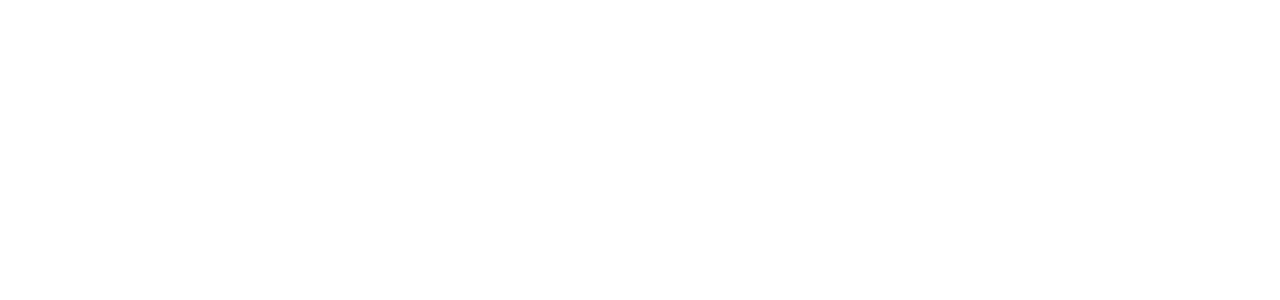
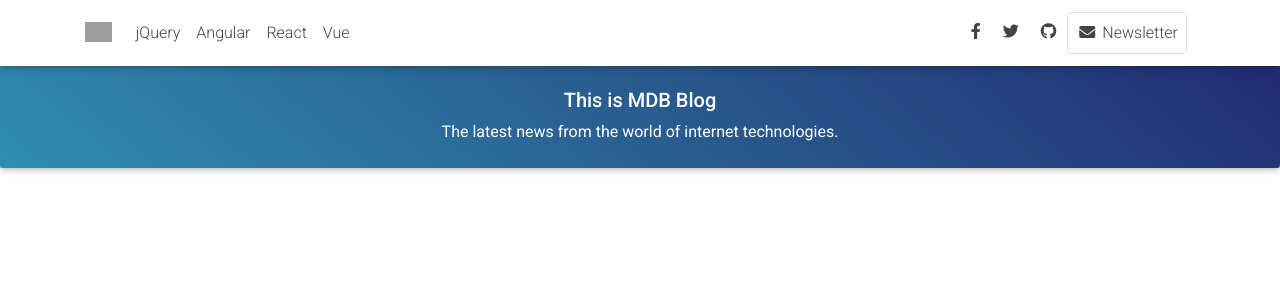
Before and after one commit to HAbdelhamid/Bloger, a PHP site: page / in a window 1280 px wide. Before the commit the part shown is empty. Shown: the top 300 px of the page. Run offline with PHP 8.4, Linux system fonts and the light colour scheme; some libraries are stand-ins or nearby versions; grey boxes are pictures that could not be loaded.

Commit message:
Add: added initial navbar with main content

```diff
--- a/App/front/footer.php
+++ b/App/front/footer.php
@@ -2,6 +2,6 @@
     <script type="text/javascript" src="node_modules/mdbootstrap/js/popper.min.js"></script>
     <script type="text/javascript" src="node_modules/mdbootstrap/js/bootstrap.min.js"></script>
     <script type="text/javascript" src="node_modules/mdbootstrap/js/mdb.min.js"></script>
-    <script src="../../assets/js/script.js"></script>
+    <script src="assets/js/script.js"></script>
 </body>
 </html>
--- a/App/front/header.php
+++ b/App/front/header.php
@@ -9,6 +9,7 @@
     <link rel="stylesheet" href="node_modules/mdbootstrap/css/bootstrap.min.css">
     <link rel="stylesheet" href="node_modules/mdbootstrap/css/mdb.min.css">
     <link rel="stylesheet" href="node_modules/mdbootstrap/css/style.css">
+    <link rel="stylesheet" href="./assets/css/style.css">
     <title>Document</title>
 </head>
 <body>
--- /dev/null
+++ b/App/front/navbar.php
@@ -0,0 +1,93 @@
+    <!-- Navbar -->
+    <nav class="navbar fixed-top navbar-expand-lg navbar-light white scrolling-navbar">
+        <div class="container">
+
+            <!-- Brand -->
+            <a class="navbar-brand waves-effect" href="https://mdbootstrap.com/docs/jquery/" target="_blank">
+            <img src="https://mdbootstrap.com/wp-content/uploads/2018/06/logo-mdb-jquery-small.png" alt="Logo">
+            </a>
+
+            <!-- Collapse -->
+            <button class="navbar-toggler" type="button" data-toggle="collapse" data-target="#navbarSupportedContent"
+            aria-controls="navbarSupportedContent" aria-expanded="false" aria-label="Toggle navigation">
+            <span class="navbar-toggler-icon"></span>
+            </button>
+
+            <!-- Links -->
+            <div class="collapse navbar-collapse" id="navbarSupportedContent">
+
+            <!-- Left -->
+            <ul class="navbar-nav mr-auto">
+                <li class="nav-item">
+                <a class="nav-link waves-effect" href="https://mdbootstrap.com/docs/jquery/" target="_blank">jQuery</a>
+                </li>
+                <li class="nav-item">
+                <a class="nav-link waves-effect" href="https://mdbootstrap.com/docs/angular/" target="_blank">Angular</a>
+                </li>
+                <li class="nav-item">
+                <a class="nav-link waves-effect" href="https://mdbootstrap.com/docs/react/" target="_blank">React</a>
+                </li>
+                <li class="nav-item">
+                <a class="nav-link waves-effect" href="https://mdbootstrap.com/docs/vue/" target="_blank">Vue</a>
+                </li>
+            </ul>
+
+            <!-- Right -->
+            <ul class="navbar-nav nav-flex-icons">
+                <li class="nav-item">
+                <a href="https://www.facebook.com/mdbootstrap" class="nav-link waves-effect" target="_blank">
+                    <i class="fab fa-facebook-f"></i>
+                </a>
+                </li>
+                <li class="nav-item">
+                <a href="https://twitter.com/MDBootstrap" class="nav-link waves-effect" target="_blank">
+                    <i class="fab fa-twitter"></i>
+                </a>
+                </li>
+                <li class="nav-item">
+                <a href="https://github.com/mdbootstrap/bootstrap-material-design" class="nav-link waves-effect"
+                    target="_blank">
+                    <i class="fab fa-github"></i>
+                </a>
+                </li>
+                <li class="nav-item">
+                <a href="https://mdbootstrap.com/docs/jquery/newsletter/"
+                    class="nav-link border border-light rounded waves-effect mr-2" target="_blank">
+                    <i class="fas fa-envelope mr-1"></i>Newsletter
+                </a>
+                </li>
+            </ul>
+
+            </div>
+
+        </div>
+    </nav>
+    <!-- Navbar -->
+
+    <!-- Intro -->
+    <div class="card card-intro blue-gradient">
+
+      <div class="card-body white-text rgba-black-light text-center">
+
+        <!--Grid row-->
+        <div class="row d-flex justify-content-center">
+
+          <!--Grid column-->
+          <div class="col-md-6">
+
+            <p class="h5 mb-2">
+              This is MDB Blog
+            </p>
+
+            <p class="mb-0">The latest news from the world of internet technologies.</p>
+
+          </div>
+          <!--Grid column-->
+
+        </div>
+        <!--Grid row-->
+
+      </div>
+
+    </div>
+    <!-- Intro -->
--- a/assets/css/style.css
+++ b/assets/css/style.css
@@ -0,0 +1,41 @@
+.navbar .navbar-brand img {
+    height: 20px;
+}
+
+.navbar .navbar-brand {
+    padding-top: 0;
+}
+
+.navbar .nav-link {
+    color: #444343!important;
+}
+
+.navbar .button-collapse {
+    padding-top: 1px;
+}
+
+.card-intro .card-body {
+    padding-top: 1.5rem;
+    padding-bottom: 1.5rem;
+    border-radius: 0 !important;
+}
+
+.card-intro .card-body h1 {
+    margin-bottom: 0;
+}
+
+.card-intro {
+    margin-top: 64px;
+}
+
+@media (max-width: 450px) {
+    .card-intro {
+    margin-top: 56px;
+    }
+}
+
+@media (min-width: 1441px) {
+    .card-intro {
+    padding-left: 0 !important;
+    }
+}
--- a/index.php
+++ b/index.php
@@ -0,0 +1,8 @@
+<?php
+
+    session_start();
+    require("App/front/header.php");
+    require("App/front/footer.php");
+    require("App/front/navbar.php");
+
+?>
```
